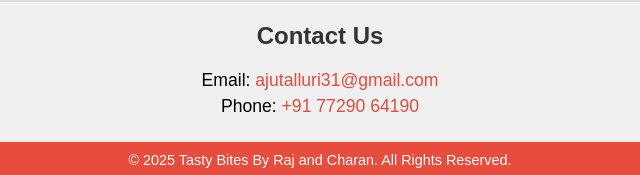
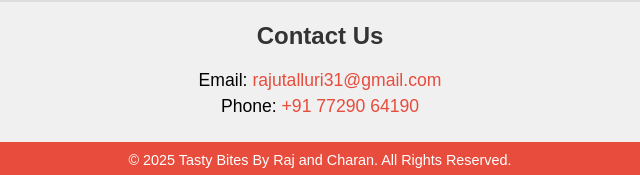
Before and after one commit to RajRepo1/tasty1, a plain HTML site: page index.html in a window 1280 px wide. Shown: the part 622-797 px from the top of the page, 320-960 px from the left. Drawn offline with Linux system fonts and the light colour scheme.

Commit message:
Update1.2 index.html

```diff
--- a/index.html
+++ b/index.html
@@ -119,7 +119,7 @@
 
     <div class="contact">
         <h2>Contact Us</h2>
-        <p>Email: <a href="mailto:rajutalluri31@gmail.com">ajutalluri31@gmail.com</a></p>
+        <p>Email: <a href="mailto:rajutalluri31@gmail.com">rajutalluri31@gmail.com</a></p>
         <p>Phone: <a href="tel:+917729064190">+91 77290 64190</a></p>
     </div>
 
```
